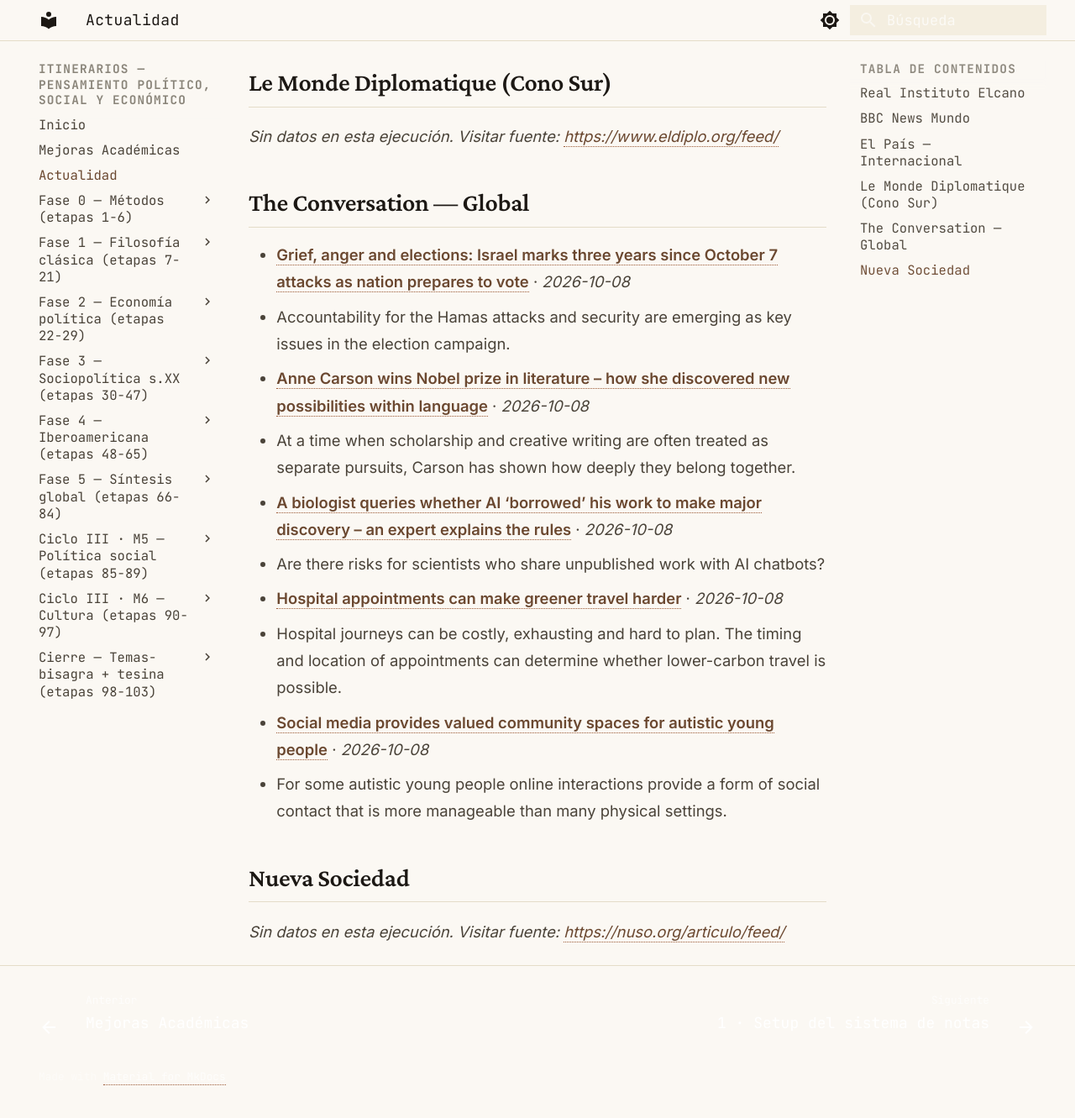
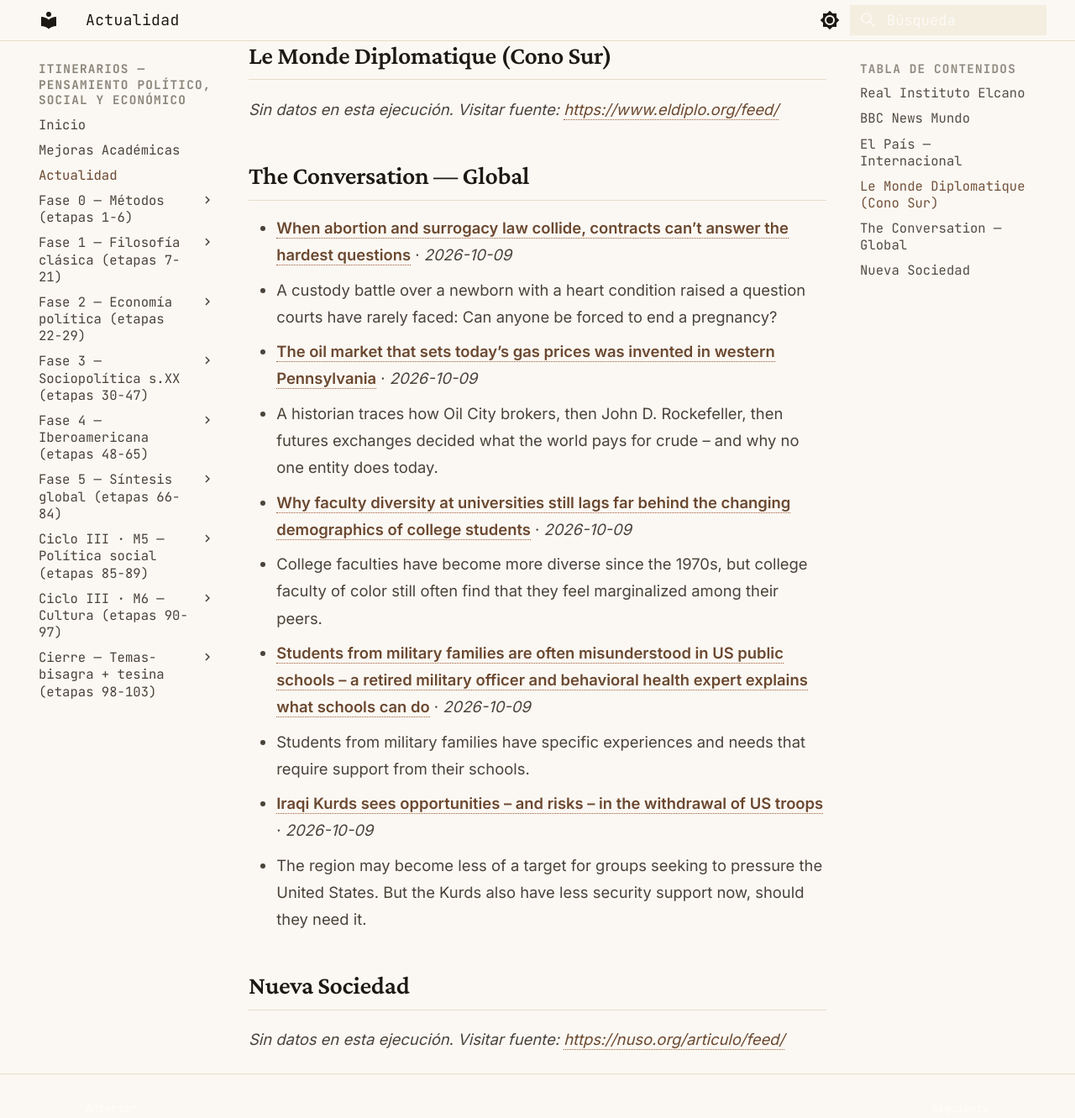
Before and after one commit to MrSpagVi/Curso, an MkDocs documentation site: the page built from docs/actualidad.md, in a window 1280 px wide and 1400 px high, scrolled down 2651 px. Shown: the top 1331 px of the window at 84% size. Built offline with MkDocs 1.6.1 and Material for MkDocs 9.7.7, drawn with Linux system fonts in a browser that asks for light colours; before the commit the page ends 3955 px from its top, so only the background shows below that; some of the changed text lies outside the part shown.

Commit message:
auto: actualidad 2026-10-09

```diff
--- a/docs/actualidad.md
+++ b/docs/actualidad.md
@@ -6,7 +6,7 @@ title: Actualidad
 
 Últimos titulares de fuentes que dictan agenda en ciencia política y geopolítica. Actualizado automáticamente cada día (vía GitHub Actions).
 
-_Última actualización: 2026-10-08 12:31 UTC_
+_Última actualización: 2026-10-09 12:19 UTC_
 
 !!! tip "Ritual mensual — #actualidad"
     El último sábado de cada mes: agarrá **un** titular de los de abajo y escribí **300 palabras** aplicándole **2 autores** del último mes que leíste. ¿Qué diría cada uno? ¿En qué chocan? No resumas la noticia — usala como caso para pensar con las herramientas que venís construyendo. Guardá el texto con el tag `#actualidad` en tu sistema de notas. Esto convierte la teoría en criterio sobre la coyuntura: el objetivo del plan no es citar a Maquiavelo, es leer el presente con él.
@@ -17,25 +17,25 @@ _Sin datos en esta ejecución. Visitar fuente: [https://www.realinstitutoelcano.
 
 ## BBC News Mundo
 
-- **[Cómo llegó Colombia a tener una deuda tan alta (y por qué De la Espriella tendrá que aumentarla)](https://www.bbc.com/mundo/articles/c3n04dydq1lxo?at_medium=RSS&at_campaign=rss)** · *2026-10-08*
-  - El presupuesto presentado por el gobierno de De la Espriella prevee que la deuda llegará a 66,2% del PIB en 2027, la más alta de la historia del país.
-- **[Los israelíes que exigen que se rindan cuentas por los errores del 7 de octubre, tres años después de los ataques de Hamás](https://www.bbc.com/mundo/articles/cq3djxvd14zyo?at_medium=RSS&at_campaign=rss)** · *2026-10-08*
-  - El primer ministro israelí, Benjamin Netanyahu, se niega a asumir cualquier responsabilidad personal por lo sucedido o a ordenar una investigación estatal.
+- **[Los niños que desafían a francotiradores y morteros para ir a la escuela cerca del frente de guerra en Yemen](https://www.bbc.com/mundo/articles/c6y8l759mdl4o?at_medium=RSS&at_campaign=rss)** · *2026-10-09*
+  - En un acceso excepcional a Taiz, el Servicio Mundial de la BBC entrevista a niños, profesores y familias afectadas por los combates.
+- **[La jurista sudafricana Navi Pillay, quien "ha hecho rendir cuentas a los Estados y ha llevado esperanza a las víctimas", gana el premio Nobel de la Paz 2026](https://www.bbc.com/mundo/articles/cm78pw5qwy38o?at_medium=RSS&at_campaign=rss)** · *2026-10-09*
+  - El Comité Noruego del Nobel ha otorgado el premio Nobel de la Paz 2026 a la ex alta comisionada de derechos humanos de la ONU.
+- **[El Pentágono trasmitirá en directo la ejecución de Nidal Hasan, el primer militar que será fusilado en EE.UU. desde la Segunda Guerra Mundial](https://www.bbc.com/mundo/articles/c6x29v4zxexro?at_medium=RSS&at_campaign=rss)** · *2026-10-09*
+  - "Nos aseguraremos de que la gente pueda verlo", dijo el secretario de Defensa de Estados Unidos, Pete Hegseth.
 - **["Si heredamos los mismos genes y crecimos en el mismo ambiente, ¿por qué mi hermana tiene esquizofrenia y yo no?": la científica mexicana que lleva más de 20 años buscando una respuesta](https://www.bbc.com/mundo/articles/c977px05e64yo?at_medium=RSS&at_campaign=rss)** · *2026-10-08*
   - La doctora Consuelo Walss-Bass lleva décadas estudiando las causas biológicas de la esquizofrenia, la enfermedad que ha marcado profundamente su vida desde que era una niña. Su madre y su hermana la padecen.
-- **[La poeta canadiense Anne Carson obtiene el Nobel de Literatura 2026 "por su obra audaz e inventiva que ha creado nuevas formas para la literatura contemporánea"](https://www.bbc.com/mundo/articles/ckm23l8gpvr2o?at_medium=RSS&at_campaign=rss)** · *2026-10-08*
-  - La Academia Sueca otorgó el Premio Nobel de Literatura a la autorade 76 años.
-- **[Por qué China considera una amenaza la IA que imita las relaciones humanas](https://www.bbc.com/mundo/articles/cr1585111lgko?at_medium=RSS&at_campaign=rss)** · *2026-10-08*
-  - Pekín ha intensificado la represión contra los chatbots de IA capaces de replicar las relaciones humanas. Los expertos se preguntan si esta medida es la correcta.
+- **[Congelaron tejido de mis óvulos por un cáncer cuando tenía 17 años y ahora con 44 soy madre de un hermoso bebé](https://www.bbc.com/mundo/articles/c617kddd8dpdo?at_medium=RSS&at_campaign=rss)** · *2026-10-09*
+  - Las biopsias tomadas a Kassandra Bacon fueron trasplantadas con éxito a su propio cuerpo 23 años más tarde, lo que le permitió dar a luz a su hijo a los 44 años.
 
 ## El País — Internacional
 
-- **[Rusia mata al menos a 33 personas en un ataque contra la ciudad ucrania de Kramatorsk](https://elpais.com/internacional/2026-10-08/rusia-mata-a-decenas-de-personas-en-un-ataque-contra-la-ciudad-ucrania-de-kramatorsk.html)** · *2026-10-08*
-  - La ofensiva, que Kiev califica de ataque deliberado contra civiles, es una de las más mortíferas en lo que va de año
-- **[El Reino Unido acusa a un militar de la Royal Navy de espiar para un país extranjero](https://elpais.com/internacional/2026-10-08/el-reino-unido-acusa-a-un-militar-de-la-royal-navy-de-espiar-para-un-pais-extranjero.html)** · *2026-10-08*
-  - Los investigadores desvinculan el caso de Irán y del incidente en la base aérea de Fairford
-- **[Mamdani es abucheado por manifestantes propalestinos por acudir a un acto de recuerdo de las víctimas del 7 de octubre](https://elpais.com/internacional/2026-10-08/mamdani-es-abucheado-por-manifestantes-propalestinos-por-acudir-a-un-acto-de-recuerdo-de-las-victimas-del-7-de-octubre.html)** · *2026-10-08*
-  - Los activistas acusan al alcalde demócrata de Nueva York de “traidor” por asistir a una vigilia del grupo Israelíes por la Paz, que se opone a la ocupación en Gaza
+- **[Mamdani exige a Trump el fin del ICE en Nueva York: “No me quedaré de brazos cruzados”](https://elpais.com/us/migracion/2026-10-09/mamdani-exige-a-trump-el-fin-del-ice-en-nueva-york-no-me-quedare-de-brazos-cruzados.html)** · *2026-10-09*
+  - El alcalde tilda de “inaceptable e increíblemente grave” el tiroteo del Bronx de este jueves en el que un agente disparó a un hombre
+- **[De Minneapolis a Nueva York: agentes del ICE han estado involucrados al menos en siete tiroteos en 2026](https://elpais.com/us/migracion/2026-10-09/de-minneapolis-a-nueva-york-agentes-del-ice-han-estado-involucrados-al-menos-en-siete-tiroteos-en-2026.html)** · *2026-10-09*
+  - La agencia lleva una racha de al menos cuatro personas fallecidas en esos incidentes, dos de ellos eran ciudadanos estadounidenses
+- **[Un agente del ICE dispara y hiere en Nueva York a un hombre acompañado por un niño de cinco años](https://elpais.com/us/migracion/2026-10-08/un-agente-del-ice-dispara-y-hiere-a-una-persona-en-la-ciudad-de-nueva-york.html)** · *2026-10-09*
+  - El herido es dominicano, tenía antecedentes penales, se encontraba en un coche y fue trasladado a un hospital local
 - **[La ola conservadora de América Latina llega a Brasil](https://elpais.com/america/2026-10-05/la-ola-conservadora-de-america-latina-llega-a-brasil.html)** · *2026-10-05*
   - Un triunfo del candidato afín a Trump cambiaría la relación con Washington menos de lo que parece
 - **[El lulismo cruje ante la ofensiva ultra](https://elpais.com/america/2026-10-05/el-lulismo-cruje-ante-la-ofensiva-ultra.html)** · *2026-10-05*
@@ -47,16 +47,16 @@ _Sin datos en esta ejecución. Visitar fuente: [https://www.eldiplo.org/feed/](h
 
 ## The Conversation — Global
 
-- **[Grief, anger and elections: Israel marks three years since October 7 attacks as nation prepares to vote](https://theconversation.com/grief-anger-and-elections-israel-marks-three-years-since-october-7-attacks-as-nation-prepares-to-vote-293730)** · *2026-10-08*
-  - Accountability for the Hamas attacks and security are emerging as key issues in the election campaign.
-- **[Anne Carson wins Nobel prize in literature – how she discovered new possibilities within language](https://theconversation.com/anne-carson-wins-nobel-prize-in-literature-how-she-discovered-new-possibilities-within-language-293969)** · *2026-10-08*
-  - At a time when scholarship and creative writing are often treated as separate pursuits, Carson has shown how deeply they belong together.
-- **[A biologist queries whether AI ‘borrowed’ his work to make major discovery – an expert explains the rules](https://theconversation.com/a-biologist-queries-whether-ai-borrowed-his-work-to-make-major-discovery-an-expert-explains-the-rules-293529)** · *2026-10-08*
-  - Are there risks for scientists who share unpublished work with AI chatbots?
-- **[Hospital appointments can make greener travel harder](https://theconversation.com/hospital-appointments-can-make-greener-travel-harder-293473)** · *2026-10-08*
-  - Hospital journeys can be costly, exhausting and hard to plan. The timing and location of appointments can determine whether lower-carbon travel is possible.
-- **[Social media provides valued community spaces for autistic young people](https://theconversation.com/social-media-provides-valued-community-spaces-for-autistic-young-people-286874)** · *2026-10-08*
-  - For some autistic young people online interactions provide a form of social contact that is more manageable than many physical settings.
+- **[When abortion and surrogacy law collide, contracts can’t answer the hardest questions](https://theconversation.com/when-abortion-and-surrogacy-law-collide-contracts-cant-answer-the-hardest-questions-291832)** · *2026-10-09*
+  - A custody battle over a newborn with a heart condition raised a question courts have rarely faced: Can anyone be forced to end a pregnancy?
+- **[The oil market that sets today’s gas prices was invented in western Pennsylvania](https://theconversation.com/the-oil-market-that-sets-todays-gas-prices-was-invented-in-western-pennsylvania-292855)** · *2026-10-09*
+  - A historian traces how Oil City brokers, then John D. Rockefeller, then futures exchanges decided what the world pays for crude – and why no one entity does today.
+- **[Why faculty diversity at universities still lags far behind the changing demographics of college students](https://theconversation.com/why-faculty-diversity-at-universities-still-lags-far-behind-the-changing-demographics-of-college-students-292336)** · *2026-10-09*
+  - College faculties have become more diverse since the 1970s, but college faculty of color still often find that they feel marginalized among their peers.
+- **[Students from military families are often misunderstood in US public schools – a retired military officer and behavioral health expert explains what schools can do](https://theconversation.com/students-from-military-families-are-often-misunderstood-in-us-public-schools-a-retired-military-officer-and-behavioral-health-expert-explains-what-schools-can-do-287552)** · *2026-10-09*
+  - Students from military families have specific experiences and needs that require support from their schools.
+- **[Iraqi Kurds sees opportunities – and risks – in the withdrawal of US troops](https://theconversation.com/iraqi-kurds-sees-opportunities-and-risks-in-the-withdrawal-of-us-troops-293624)** · *2026-10-09*
+  - The region may become less of a target for groups seeking to pressure the United States. But the Kurds also have less security support now, should they need it.
 
 ## Nueva Sociedad
 
```
